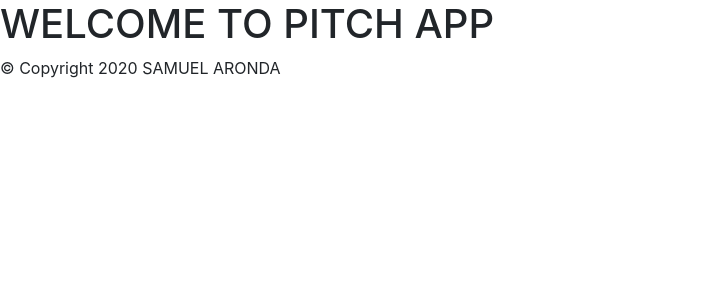
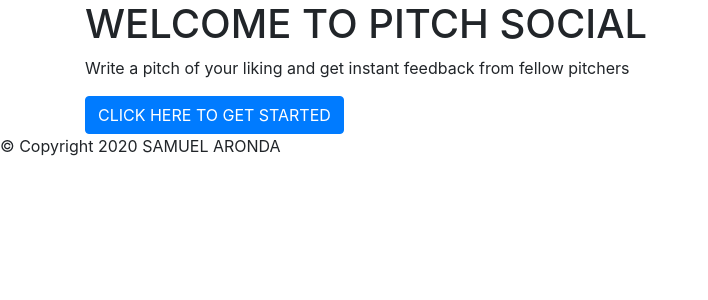
Before and after one commit to arondasamuel123/PitchApp, a Flask app: page / in a window 1280 px wide. Shown: the part 70-370 px from the top of the page, without its empty margins (0-708 px from the left). Run offline with Flask 2, Linux system fonts and the light colour scheme; some libraries are stand-ins or nearby versions.

Commit message:
User can add a pitch and can only make a pitch if they are logged in

```diff
--- a/app/main/__init__.py
+++ b/app/main/__init__.py
@@ -1,3 +1,3 @@
 from flask import Blueprint
 main = Blueprint('main', __name__)
-from . import views
+from . import views,forms
--- a/app/main/views.py
+++ b/app/main/views.py
@@ -1,7 +1,21 @@
 from flask import render_template
 from . import main
-
+from .forms import PitchForm
+from flask_login import current_user, login_required
+from ..models import Pitch
 
 @main.route('/')
 def home():
     return render_template('home.html')
+
+
+@main.route('/add',methods = ["GET", "POST"])
+@login_required
+def add_pitch():
+    pitch_form = PitchForm()
+    if pitch_form.validate_on_submit():
+        p_category = pitch_form.pitch_cat.data
+        create_pitch = Pitch(category= p_category, mintute_pitch=pitch_form.pitch.data, user=current_user)
+        create_pitch.save_pitch()
+        return "PITCH HAS BEEN INSERTED"
+    return render_template('pitch.html', pitch_form=pitch_form)
--- a/app/templates/auth/login.html
+++ b/app/templates/auth/login.html
@@ -2,6 +2,7 @@
 {% import 'bootstrap/wtf.html' as wtf%}
 
 {% block content %}
+{{super()}}
 <div class="container">
     <div class="row">
       <div class= "col-md-2"> </div>
--- a/app/templates/home.html
+++ b/app/templates/home.html
@@ -3,7 +3,17 @@
 {%block content%}
     {{super()}}
 
-    <h1>WELCOME TO PITCH APP</h1>
+    <div class="container">
+        <section>
+        <h1>WELCOME TO PITCH SOCIAL</h1>
+
+          <p>Write a pitch of your liking and get instant feedback from fellow pitchers</p>
+            <a class="btn btn-primary" href="{{url_for('main.add_pitch')}}">
+                CLICK HERE TO GET STARTED
+            </a>
+        </section>
+
+    </div>
 {%endblock%}
 
 
```
Also changed, not shown: app/main/forms.py (added, +12 -0 lines), app/templates/pitch.html (added, +17 -0 lines).
